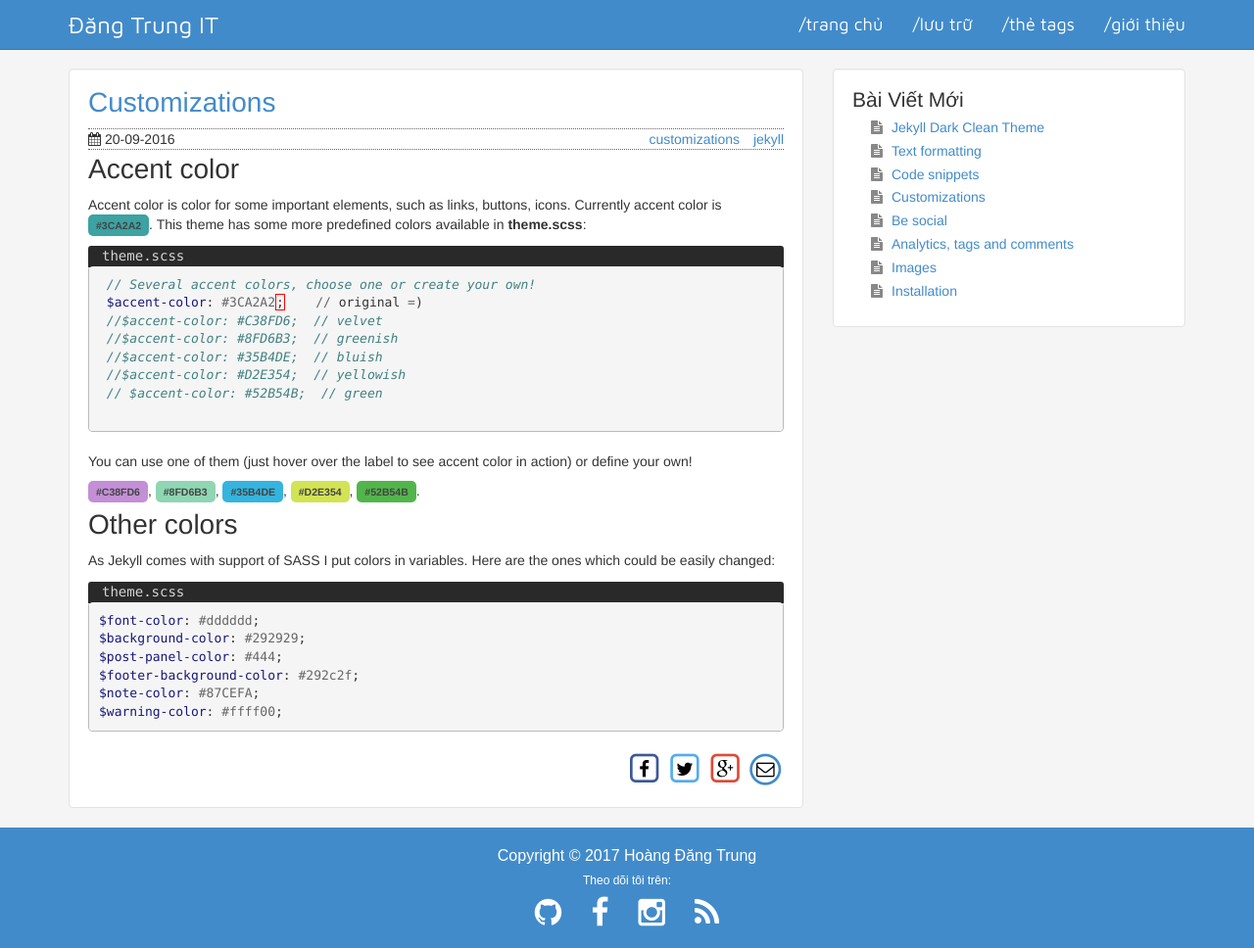
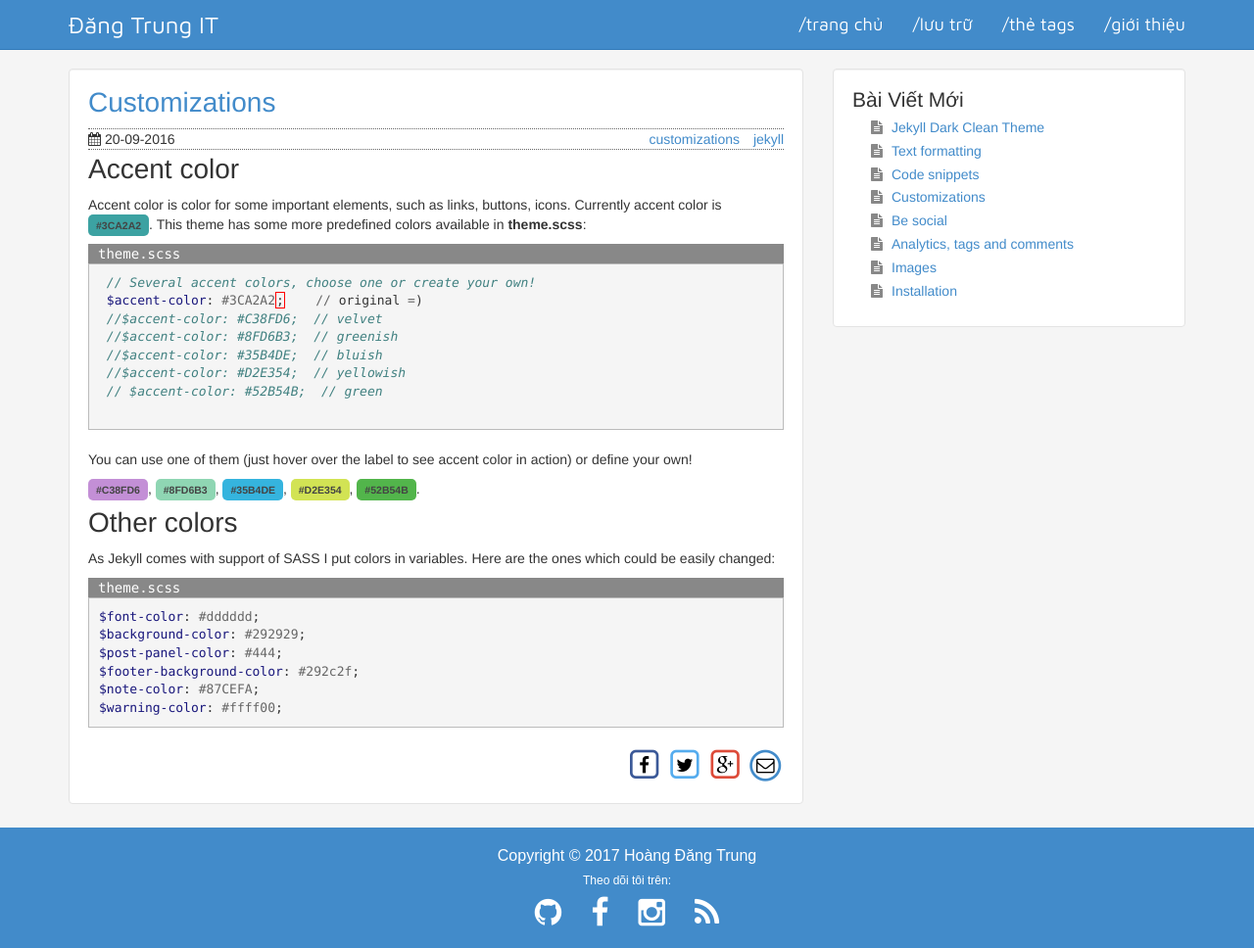
Before and after one commit to hoangdangtrungvn/hoangdangtrungvn.github.io, a Jekyll site: the page built from _posts/2016-09-20-customizations.md, in a window 1280 px wide and 968 px high. Shown: the whole window at 98% size. Built offline with Jekyll 4.4.1, drawn with Linux system fonts in a browser that asks for light colours.

Commit message:
big update

```diff
--- a/css/syntax.css
+++ b/css/syntax.css
@@ -1,7 +1,7 @@
 code { border: 1px solid #bbb; background-color:#f5f5f5; }
 
-.highlight { margin-bottom: 20px; border-radius: 4px; border: 1px solid #bbb; }
-.highlight pre { position: relative; margin: 0; padding: 10px; overflow-x: auto; word-wrap: normal; border: none; white-space: pre; }
+.highlight { margin-bottom: 20px; border: 1px solid #bbb; }
+.highlight pre { position: relative; margin: 0; padding: 10px; overflow-x: auto; word-wrap: normal; border: none; border-radius: 0; white-space: pre; }
 .highlight pre code { white-space: pre; border:none }
 
 /* line numbers */
--- a/css/theme.css
+++ b/css/theme.css
@@ -93,6 +93,6 @@ ul.share-buttons li:hover { -webkit-transform: scale(1.3, 1.3); -moz-transform:
 
 .key { box-shadow: 1px 0 1px 0 #eee, 0 2px 0 2px #ccc, 0 2px 0 3px #444; -webkit-border-radius: 3px; -moz-border-radius: 3px; border-radius: 3px; margin: 2px 3px; padding: 0px 5px; background-color: #F7F7F7; color: #404040; font-size:1.2em; }
 
-.filename { padding: 0px; margin: 0px; background-color: #292929; color: lightgrey; border-top-left-radius: 3px; border-top-right-radius: 3px; margin-bottom: 0px; padding-left: 1em; font-family: Menlo,Monaco,Consolas,"Courier New",monospace; border-left: 0px; bottom: -2px; position: relative; padding-bottom: 2px; }
+.filename { padding: 0px; margin: 0px; background-color: #888; color: #fff; padding-left: 10px; font-family: Menlo,Monaco,Consolas,"Courier New",monospace; border: none; }
 
 input.gsc-input, .gsc-input-box, .gsc-input-box-hover, .gsc-input-box-focus, .gsc-search-button { box-sizing: content-box; line-height: normal; }
```
